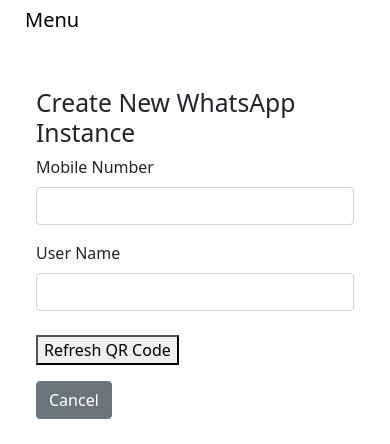
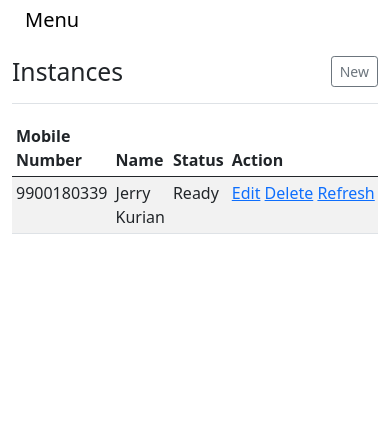
Before and after one commit to genai-jerry/whatsapp_helper, a Flask app: page /instance/ in a window 390 px wide. Shown: the top 444 px of the page. Run offline with Flask 3, Linux system fonts and the light colour scheme; data comes from the database, SQL or seed files in the repository; parts of the project's set-up code (start-up, migrations or seed data) failed here and were passed over.

Commit message:
Reorganised instance pages. Added support for initiating a phone call from opportunities list

```diff
--- a/app.py
+++ b/app.py
@@ -1,5 +1,5 @@
 import os
-from flask import Flask, render_template
+from flask import Flask, redirect, render_template
 from flask_sqlalchemy import SQLAlchemy
 from routers.driver import driver_blueprint
 from routers.instance import instance_blueprint
@@ -33,7 +33,7 @@ app.register_blueprint(opportunity_blueprint, url_prefix='/opportunity')
 
 @app.route('/')
 def home():
-    return render_template('index.html')
+    return redirect('/opportunity')
 
 if __name__ == '__main__':
     app.run(host='0.0.0.0', port=30000, debug=True)
--- a/routers/instance.py
+++ b/routers/instance.py
@@ -12,7 +12,7 @@ server = ServerProxy("http://localhost:8000/", allow_none=True)
 
 @instance_blueprint.route('/')
 def show_instances():
-    return render_template('instance.html', content={})
+    return render_template('/instance/list.html', content={})
 
 @instance_blueprint.route('/list', methods=['GET'])
 def list_instances():
@@ -30,7 +30,7 @@ def edit_instance():
     try:
         mobile_number = request.args.get('mobile_number')
         instance = retrieve_instance(mobile_number)
-        return render_template("instance.html", content=instance)
+        return render_template("/instance/view.html", content=instance)
     except Exception as e:
         return error_response(500, str(e))
 
@@ -47,6 +47,6 @@ def delete_instance():
     try:
         mobile_number = request.args.get('mobile_number')
         instance = remove_instance(mobile_number)
-        return render_template("/index.html")
+        return render_template("/instance/list.html")
     except Exception as e:
         return error_response(500, str(e))
--- a/templates/base.html
+++ b/templates/base.html
@@ -26,7 +26,7 @@
                                 </a>
                             </li>
                             <li class="nav-item">
-                                <a class="nav-link active" aria-current="page" href="/">
+                                <a class="nav-link active" aria-current="page" href="/instance">
                                     Instances
                                 </a>
                             </li>
--- a/templates/index.html
+++ b/templates/instance/list.html
@@ -8,7 +8,7 @@
     <div class="d-flex justify-content-between flex-wrap flex-md-nowrap align-items-center pt-3 pb-2 mb-3 border-bottom">
         <h1 class="h2">Instances</h1>
         <div class="btn-toolbar mb-2 mb-md-0">
-            <a type="button" class="btn btn-sm btn-outline-secondary" id="new-instance-btn" href="/instance">New</a>
+            <a type="button" class="btn btn-sm btn-outline-secondary" id="new-instance-btn" href="/instance/edit">New</a>
         </div>
     </div>
 
--- a/templates/instance.html
+++ b/templates/instance/view.html
@@ -49,7 +49,7 @@
                         // Handle success
                         checkQRCode(mobileNumber, 1)
                     }else{
-                        window.location.href = '/'; // Redirect to the instances page
+                        window.location.href = '/instance'; // Redirect to the instances page
                     }
                 },
                 error: function(xhr, status, error) {
@@ -80,7 +80,7 @@
         function checkActivation(mobileNumber, attempt) {
             $.getJSON("/qr/active?mobile_number=" + mobileNumber, function(data) {
                 if (data.status === 'ready') {
-                    window.location.href = '/'; // Redirect to the instances page
+                    window.location.href = '/instance'; // Redirect to the instances page
                 } else {
                     if(attempt>12){
                         $('#refresh').show();
--- a/templates/message/templates.html
+++ b/templates/message/templates.html
@@ -21,7 +21,6 @@
         </table>
     </div>
 
-
     <script>
         $(document).ready(function() {
             $.getJSON('/template/list', function(data) {
```
Also changed, not shown: templates/opportunity/list.html (+6 -1 lines), templates/opportunity/view.html (+10 -4 lines).
